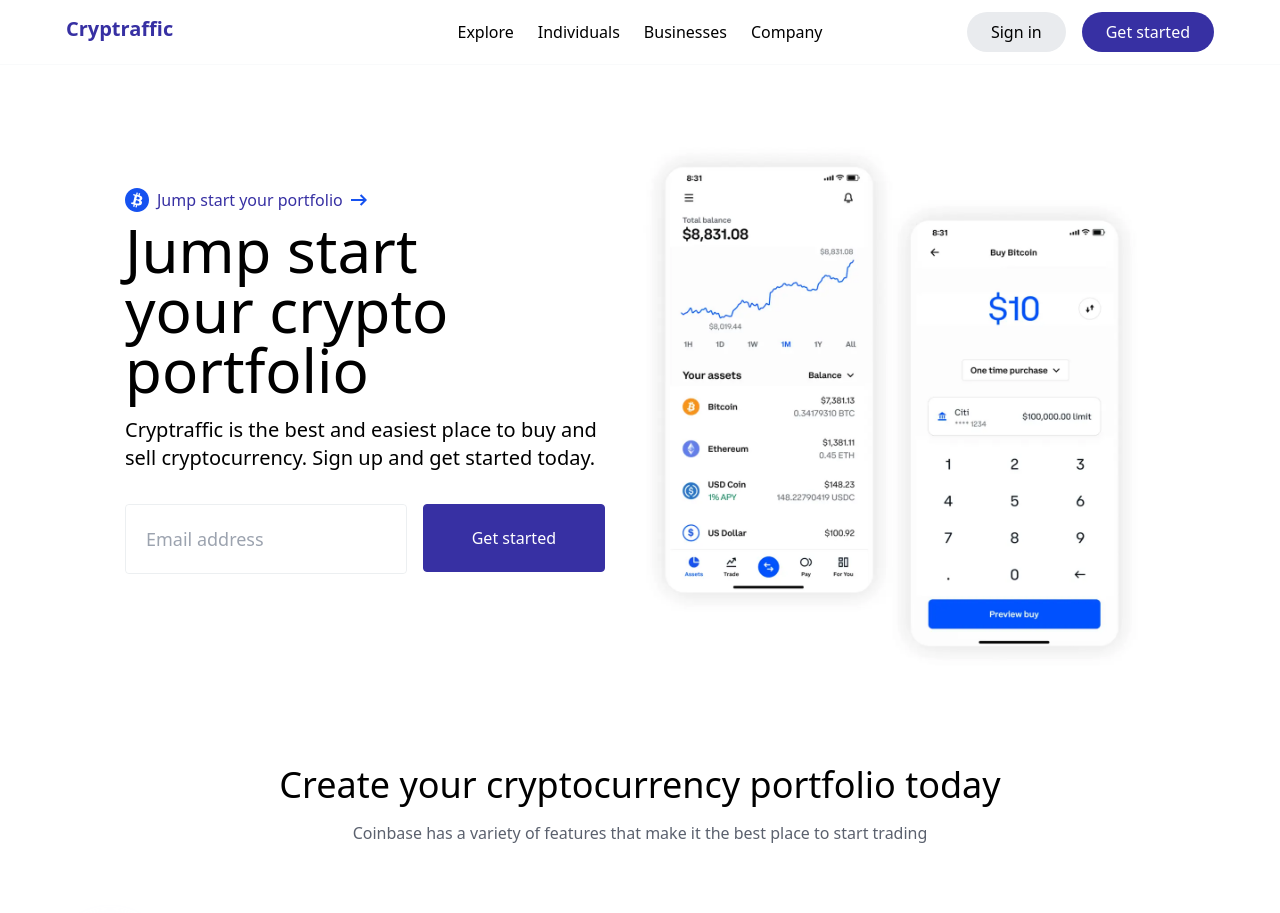
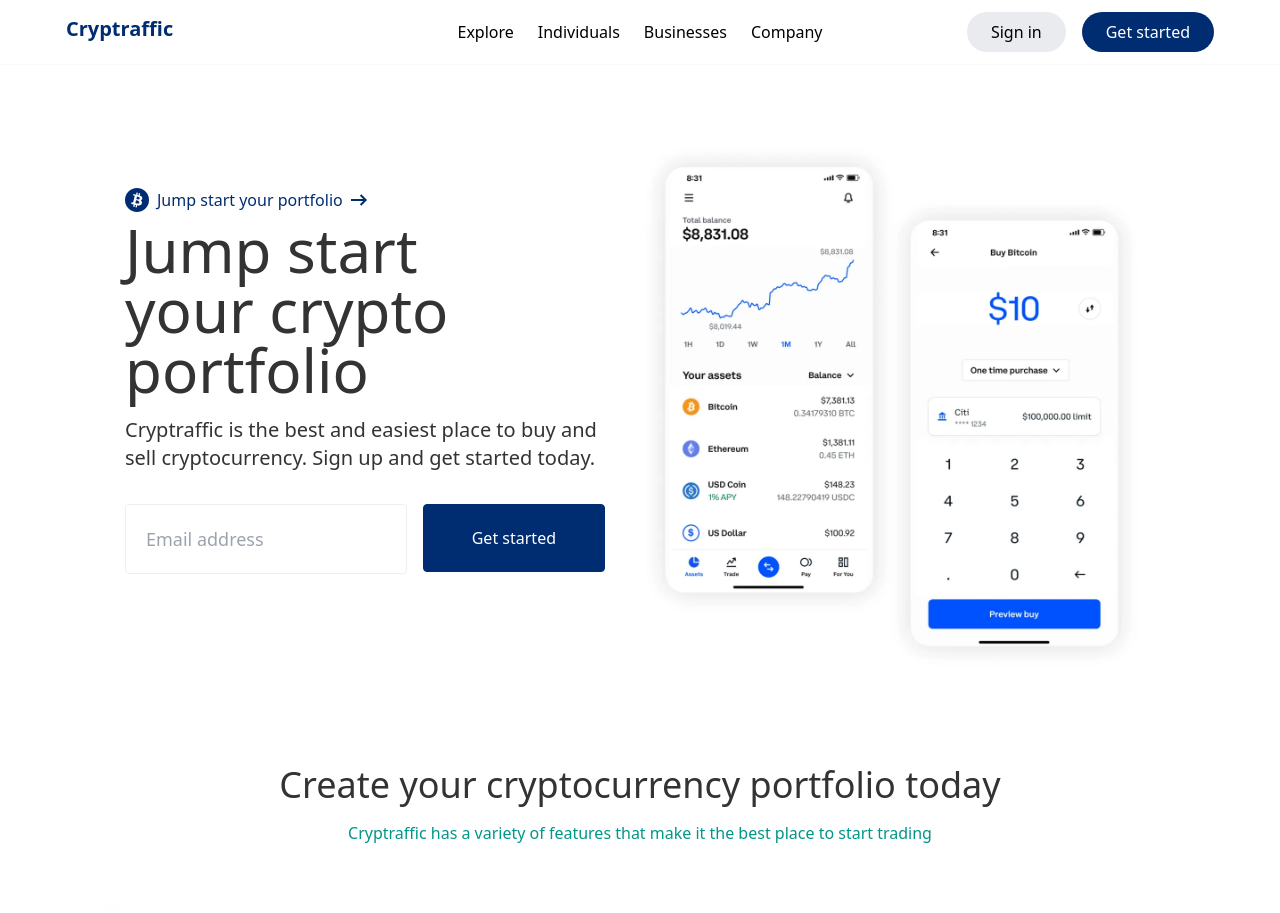
Before and after one commit to ikembakwem/cryptraffic_, a React (Vite) app: page / in a window 1280 px wide. Shown: the top 913 px of the page. Built offline with nearby package versions, Linux system fonts and the light colour scheme.

Commit message:
Add brand color palette

```diff
--- a/src/components/CTAForm.tsx
+++ b/src/components/CTAForm.tsx
@@ -12,7 +12,7 @@
           />
         </div>
         <div className="mt-2 largePhone:ml-4 largePhone:mt-0">
-          <button className="relative w-full rounded bg-indigo-800 text-white leading-tighter cursor-pointer p-6 border border-indigo-800">
+          <button className="relative w-full rounded bg-primary text-white leading-tighter cursor-pointer p-6 border border-primary">
             <span className="flex items-center justify-center w-full flex-nowrap whitespace-nowrap font-medium">
               <div className="px-6">Get started</div>
             </span>
--- a/src/components/FeatureCard.tsx
+++ b/src/components/FeatureCard.tsx
@@ -14,7 +14,7 @@
       </div>
       <div className="text-center largePhone:text-start">
         <h2 className="text-xl mb-4 font-medium">{title}</h2>
-        <p className="leading-normal text-gray-60">{text}</p>
+        <p className="leading-normal text-secondary">{text}</p>
       </div>
     </div>
   );
--- a/src/components/FeaturesSection.tsx
+++ b/src/components/FeaturesSection.tsx
@@ -10,11 +10,11 @@
     <section>
       <div className="flex w-full max-w-container mx-auto px-6 desktop:py-6">
         <div className="flex flex-col items-center grow text-center pt-8 pb-16">
-          <h2 className="mb-4 text-4xl font-medium">
+          <h2 className="mb-4 text-darkGray text-4xl font-medium">
             Create your cryptocurrency portfolio today
           </h2>
-          <p className="text-gray-60">
-            Coinbase has a variety of features that make it the best place to
+          <p className="text-secondary">
+            Cryptraffic has a variety of features that make it the best place to
             start trading
           </p>
           <div className="flex flex-col-reverse items-center w-full mt-8 desktop:mt-16 desktop:flex-row desktop:justify-between">
--- a/src/components/Footer.tsx
+++ b/src/components/Footer.tsx
@@ -14,7 +14,7 @@
           <div className={classes.gridContainer}>
             <section className="flex flex-col pb-8 px-2">
               <div>
-                <div className="text-2xl leading-tight font-bold text-indigo-800">
+                <div className="text-2xl leading-tight font-bold text-primary">
                   Cryptraffic
                 </div>
               </div>
--- a/src/components/Header.tsx
+++ b/src/components/Header.tsx
@@ -26,7 +26,7 @@
         <div className="flex justify-between max-w-container items-center mx-auto px-4 relative h-16">
           <div className="flex items-center pb-2 md:basis-3/12">
             <a href="/">
-              <div className="text-xl leading-tight font-bold text-indigo-800">
+              <div className="text-xl leading-tight font-bold text-primary">
                 Cryptraffic
               </div>
             </a>
@@ -39,10 +39,10 @@
           </nav>
           <div className="flex items-center justify-end gap-x-2 basis-3/12">
             <div className="hidden desktop:flex items-center gap-x-4">
-              <button className="cursor-pointer inline-flex items-center justify-center rounded-full h-10 py-3 px-6 bg-gray-80">
+              <button className="cursor-pointer inline-flex items-center justify-center rounded-full h-10 py-3 px-6 bg-lightGray">
                 Sign in
               </button>
-              <button className="cursor-pointer inline-flex items-center justify-center rounded-full h-10 py-3 px-6 bg-indigo-800 text-white">
+              <button className="cursor-pointer inline-flex items-center justify-center rounded-full h-10 py-3 px-6 bg-primary text-white">
                 Get started
               </button>
             </div>
--- a/src/components/HeroPill.tsx
+++ b/src/components/HeroPill.tsx
@@ -3,7 +3,7 @@
 
 export const HeroPill = () => {
   return (
-    <div className="flex items-center gap-x-2 cursor-pointer text-indigo-800 font-medium hover:underline">
+    <div className="flex items-center gap-x-2 cursor-pointer text-primary font-medium hover:underline">
       <BTCIcon />
       Jump start your portfolio
       <ArrowIcon />
--- a/src/components/HeroSection.tsx
+++ b/src/components/HeroSection.tsx
@@ -10,12 +10,12 @@
         <div className="flex items-center">
           <div className={classes.leftContainer}>
             <HeroPill />
-            <h1 className="text-4xl largePhone:text-6xl mt-2 mb-4 leading-tighter font-medium max-w-full">
+            <h1 className="text-darkGray text-4xl largePhone:text-6xl mt-2 mb-4 leading-tighter font-medium max-w-full">
               <span className="inline-block md:max-w-heroCopy">
                 Jump start your crypto portfolio
               </span>
             </h1>
-            <p className="largePhone:text-xl mb-8 leading-snug largePhone:font-medium">
+            <p className="text-darkGray largePhone:text-xl mb-8 leading-snug largePhone:font-medium">
               Cryptraffic is the best and easiest place to buy and sell
               cryptocurrency. Sign up and get started today.
             </p>
--- a/src/components/MenuPage.tsx
+++ b/src/components/MenuPage.tsx
@@ -23,10 +23,10 @@
           </div>
 
           <div className="flex flex-col md:flex-row py-5 px-6 gap-3">
-            <button className="cursor-pointer flex justify-center items-center w-full h-14 max-w-full text-center rounded-full bg-indigo-800 text-white">
+            <button className="cursor-pointer flex justify-center items-center w-full h-14 max-w-full text-center rounded-full bg-primary text-white">
               <span className="font-semibold">Get started</span>
             </button>
-            <button className="cursor-pointer flex justify-center items-center w-full h-14 max-w-full text-center rounded-full bg-gray-80">
+            <button className="cursor-pointer flex justify-center items-center w-full h-14 max-w-full text-center rounded-full bg-lightGray">
               <span className="font-semibold">Sign in</span>
             </button>
           </div>
--- a/src/components/PageLinks.tsx
+++ b/src/components/PageLinks.tsx
@@ -23,7 +23,10 @@
             <h2 className="font-semibold pb-2">{data.title}</h2>
             <ul className="flex flex-col pb-6">
               {data.links.map((link) => (
-                <li key={link.label} className="flex text-gray-60 font-normal">
+                <li
+                  key={link.label}
+                  className="flex text-slateBlue font-normal"
+                >
                   <a href={link.url}>
                     <span>{link.label}</span>
                   </a>
@@ -42,7 +45,7 @@
         <h2 className="font-semibold pb-2">{data.title}</h2>
         <ul className="flex flex-col">
           {data.links.map((link) => (
-            <li key={link.label} className="flex text-gray-60">
+            <li key={link.label} className="flex text-slateBlue">
               <a href={link.url}>
                 <span>{link.label}</span>
               </a>
--- a/src/index.css
+++ b/src/index.css
@@ -3,8 +3,14 @@
 @tailwind utilities;
 
 :root {
-  --gray-60: rgb(91, 97, 110);
-  --line: rgb(236, 239, 241);
+  --slate-blue: #5b616e;
+  --line: #eceff1;
   --light-gray: #e9ebee;
-  --midnight-steel: rgb(10, 11, 13);
+  --midnight-steel: #0a0b0d;
+  --primary: #002d72;
+  --secondary-accent: #009688;
+  --dark-blue: #001f4e;
+  --light-blue: #4d79ff;
+  --dark-gray: #333;
+  --danger: #ff4d4d;
 }
--- a/tailwind.config.js
+++ b/tailwind.config.js
@@ -13,12 +13,16 @@
         auto: "auto",
       },
       colors: {
-        gray: {
-          60: "#5b616e",
-          80: "var(--light-gray)",
-        },
         line: "var(--line)",
         midnightSteel: "var(--midnight-steel)",
+        primary: "var(--primary)",
+        secondary: "var(--secondary-accent)",
+        darkBlue: "var(--dark-blue)",
+        lightBlue: "var(--light-blue)",
+        darkGray: "var(--dark-gray)",
+        lightGray: "var(--light-gray)",
+        error: "var(--danger)",
+        slateBlue: "var(--slate-blue)",
       },
       screens: {
         desktop: "1024px",
```
Also changed, not shown: src/assets/icons/arrow-forward.svg, src/assets/icons/bitcoin.svg.
